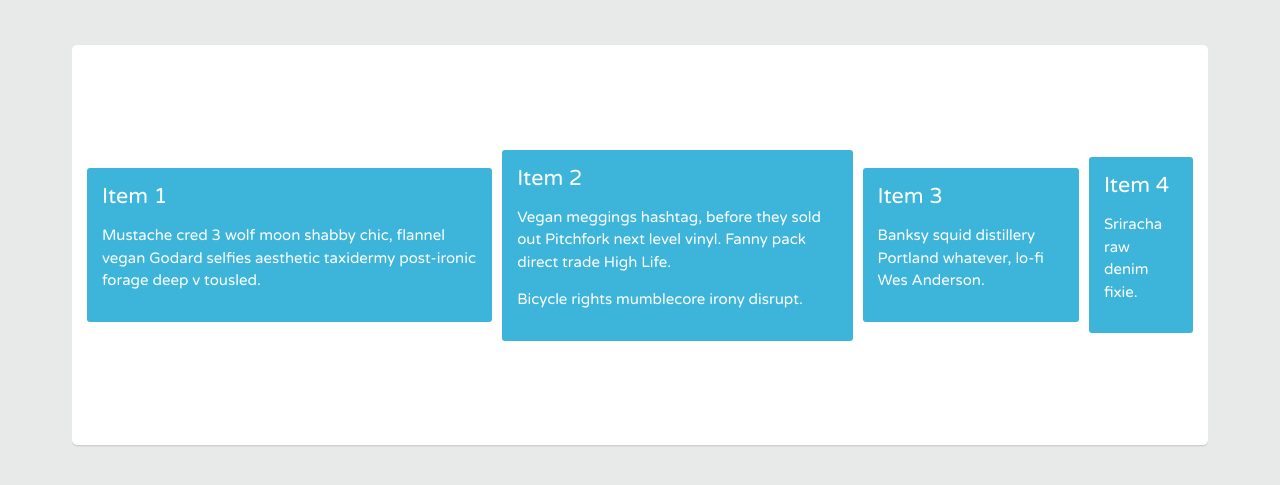
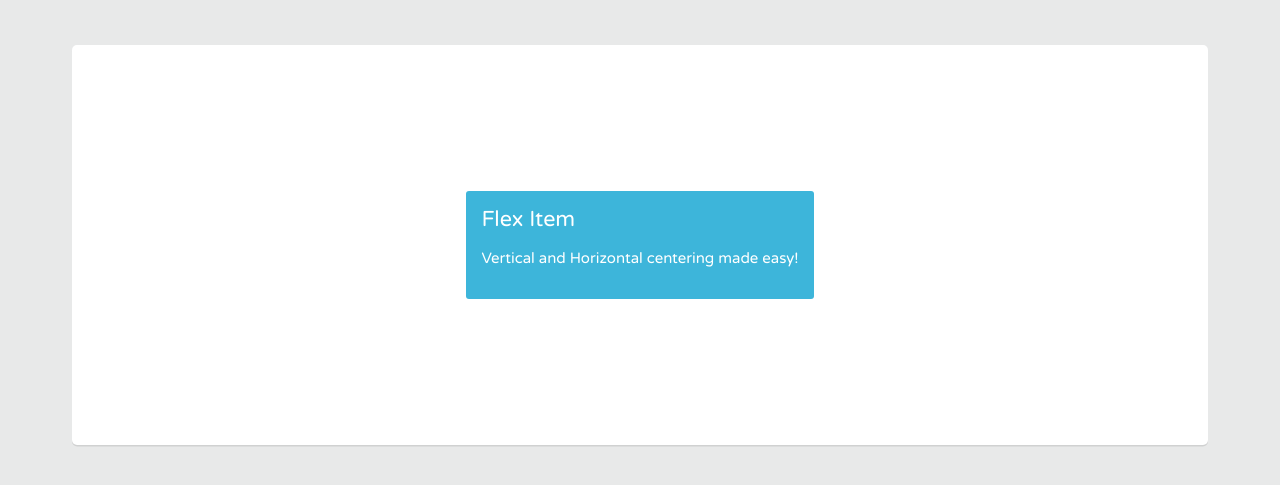
Before and after one commit to llogan382/practice-code, a PHP site: page /flexbox-css-course/index.html in a window 1280 px wide. Shown: the top 485 px of the page. Run offline with PHP 8.4, Linux system fonts and the light colour scheme.

Commit message:
Adds course files

```diff
--- a/flexbox-css-course/css/page.css
+++ b/flexbox-css-course/css/page.css
@@ -25,9 +25,8 @@ p {
   box-shadow: 0 1.5px 0 0 rgba(0,0,0,0.1);
 }
 .item {
+	padding: 15px;
 	color: #fff;
-	padding: 15px;
-	margin: 5px;
+	border-radius: 3px;
 	background: #3db5da;
-	border-radius: 3px;
 }
--- a/flexbox-css-course/index.html
+++ b/flexbox-css-course/index.html
@@ -8,22 +8,9 @@
 </head>
 <body>
 	<div class="container">
-		<div class="item-1 item">
-			Item 1
-			<p>Mustache cred 3 wolf moon shabby chic, flannel vegan Godard selfies aesthetic taxidermy post-ironic forage deep v tousled.</p>
-		</div>
-		<div class="item-2 item">
-			Item 2
-			<p>Vegan meggings hashtag, before they sold out Pitchfork next level vinyl. Fanny pack direct trade High Life.</p>
-			<p>Bicycle rights mumblecore irony disrupt.</p>
-		</div>
-		<div class="item-3 item">
-			Item 3
-			<p>Banksy squid distillery Portland whatever, lo-fi Wes Anderson.</p>
-		</div>
 		<div class="item-4 item">
-			Item 4
-			<p>Sriracha raw denim fixie.</p>
+			Flex Item
+			<p>Vertical and Horizontal centering made easy!</p>
 		</div>
 	</div>
 </body>
```
